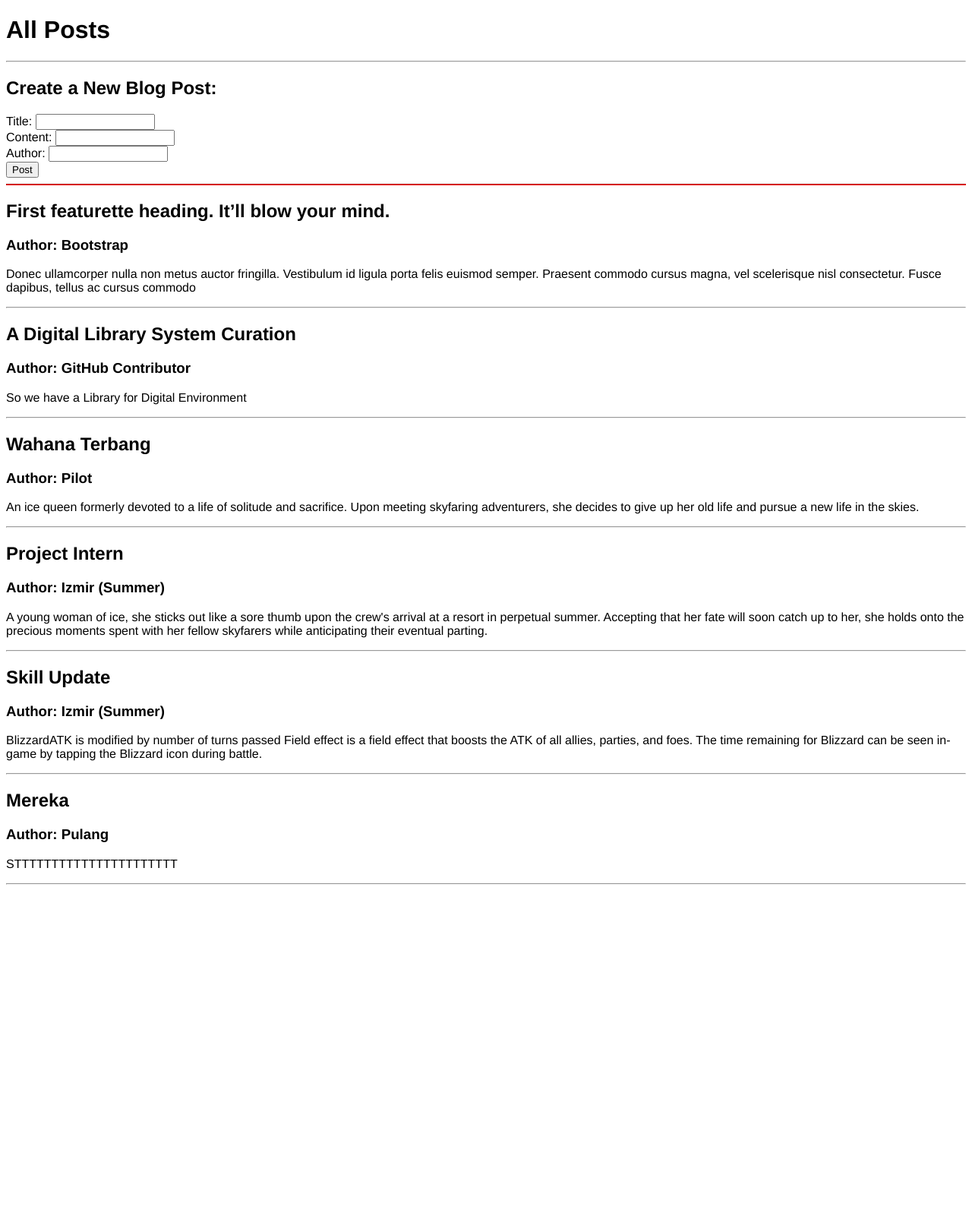
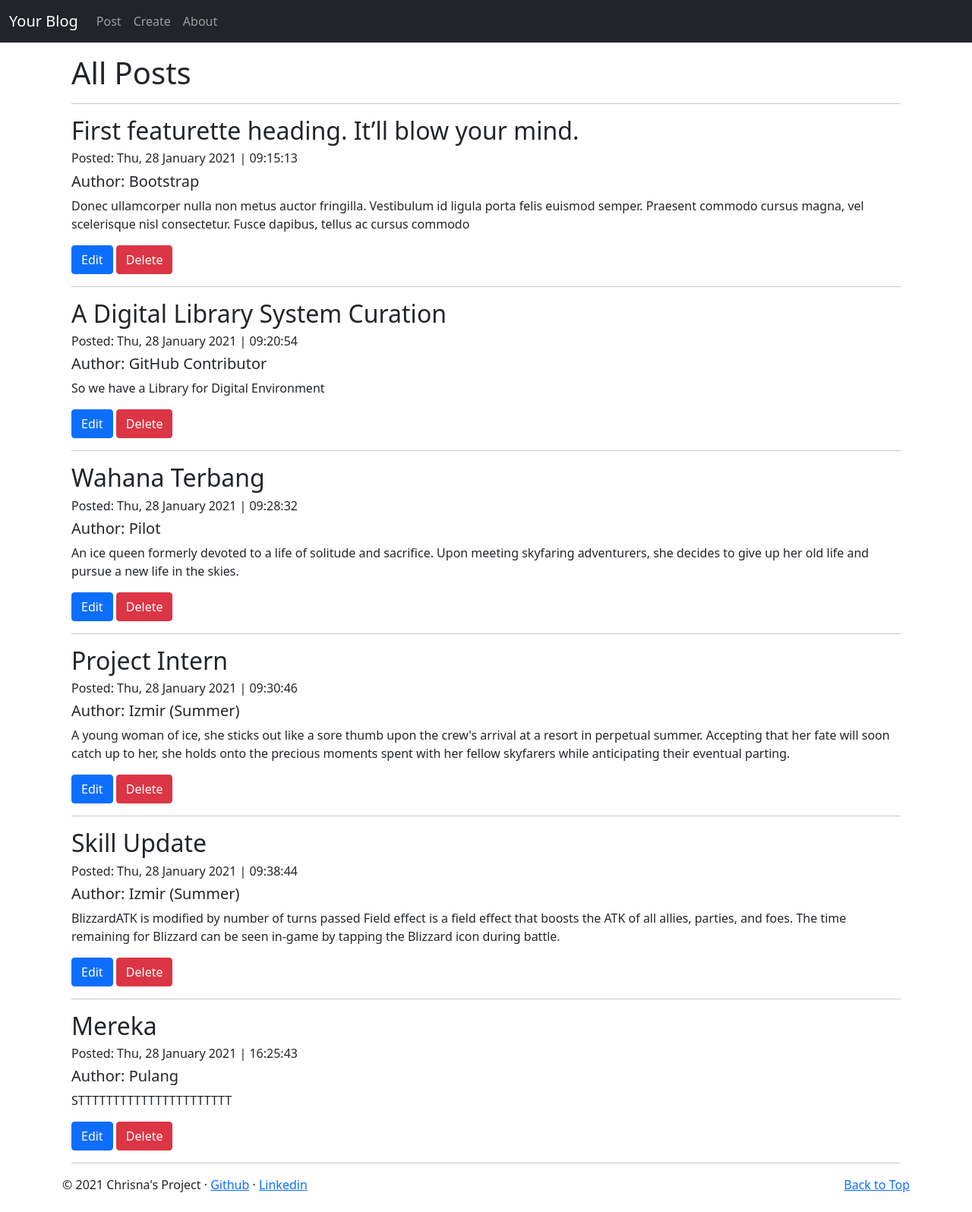
Before and after one commit to chrisnaadhi/flaskblog, a Flask app: page /posts in a window 1280 px wide. Shown: the whole page at 76% size. Before the commit the page ends 1165 px from the top, so only its background shows below. Run offline with Flask 2, Linux system fonts and the light colour scheme; data comes from the database, SQL or seed files in the repository; both versions use the stored data as it was after the commit.

Commit message:
update
Updated for styling

```diff
--- a/app.py
+++ b/main.py
@@ -20,7 +20,12 @@
 def index():
     return render_template('index.html')
 
-@app.route('/posts', methods=['GET', 'POST'])
+@app.route('/posts')
+def view_post():
+    all_posts = BlogPost.query.order_by(BlogPost.date_posted).all()
+    return render_template('posts.html', posts=all_posts)
+
+@app.route('/posts/create', methods=['GET', 'POST'])
 def posts():
 
     if request.method == 'POST':
@@ -30,11 +35,35 @@
         new_post = BlogPost(title=post_title, content=post_content, author=post_author)
         db.session.add(new_post)
         db.session.commit()
+        return redirect('/posts/create')
+    else:
+        all_posts = BlogPost.query.order_by(BlogPost.date_posted).all()
+        return render_template('create.html', posts=all_posts)
+    return render_template('create.html')
+
+@app.route('/posts/delete/<int:id>')
+def delete(id):
+    post = BlogPost.query.get_or_404(id)
+    db.session.delete(post)
+    db.session.commit()
+    return redirect('/posts')
+
+@app.route('/posts/edit/<int:id>', methods=['GET', 'POST'])
+def edit(id):
+
+    post = BlogPost.query.get_or_404(id)
+    if request.method == 'POST':
+        post.title = request.form['title']
+        post.author = request.form['author']
+        post.content = request.form['content']
+        db.session.commit()
         return redirect('/posts')
     else:
-        all_posts = BlogPost.query.order_by(BlogPost.date_posted).all()
-        return render_template('posts.html', posts=all_posts)
-    return render_template('posts.html')
+        return render_template('edit.html', post=post)
+
+@app.route('/about')
+def about():
+    return render_template('/about.html')
 
 if __name__ == "__main__":
     app.run(debug=True)
--- /dev/null
+++ b/static/css/blogpost.css
@@ -0,0 +1,21 @@
+/* MARKETING CONTENT
+-------------------------------------------------- */
+
+/* Center align the text within the three columns below the carousel */
+.marketing .col-lg-4 {
+    margin-bottom: 2rem;
+    text-align: center;
+  }
+.marketing h2 {
+    font-weight: 400;
+  }
+  /* rtl:begin:ignore */
+.marketing .col-lg-4 p {
+    margin-right: .75rem;
+    margin-left: .75rem;
+  }
+
+.marketing-title {
+  text-align: center;
+}
+  /* rtl:end:ignore */
--- a/static/css/main.css
+++ /dev/null
@@ -1,3 +0,0 @@
-* {
-    font-family: 'Helvetica', sans-serif;
-}
--- a/templates/base.html
+++ b/templates/base.html
@@ -3,17 +3,52 @@
 <head>
     <meta charset="UTF-8">
     <meta name="viewport" content="width=device-width, initial-scale=1.0">
-    <link rel="stylesheet" href="{{ url_for('static', filename='css/main.css') }}">
+    <link rel="stylesheet" type="text/css" href="{{ url_for('static', filename='css/blogpost.css') }}">
+    <link href="https://cdn.jsdelivr.net/npm/bootstrap@5.0.0-beta1/dist/css/bootstrap.min.css" rel="stylesheet" integrity="sha384-giJF6kkoqNQ00vy+HMDP7azOuL0xtbfIcaT9wjKHr8RbDVddVHyTfAAsrekwKmP1" crossorigin="anonymous">
+    <link rel="shortcut icon" href="{{ url_for('static', filename='favicon.ico') }}">
     {% block head %}
 
     {% endblock head %}
+</head>
+<body class="pt-5 pb-2">
+<br>
+<div class="container">
+  <header>
+    <nav class="navbar navbar-expand-md navbar-dark fixed-top bg-dark">
+      <div class="container-fluid">
+        <a href="/" class="navbar-brand">Your Blog</a>
+        <button class="navbar-toggler" type="button" data-bs-toggle="collapse"  data-bs-target="#navbarCollapse" aria-controls="navbarCollapse" aria-expanded="false" aria-label="Toggle navigation">
+          <span class="navbar-toggler-icon"></span>
+        </button>
+        <div class="collapse navbar-collapse" id="navbarCollapse">
+            <ul class="navbar-nav me-auto mb-2 mb-md-0">
+                <li class="nav-item">
+                    <a href="/posts" class="nav-link">Post</a>
+                </li>
+                <li class="nav-item">
+                    <a href="/posts/create" class="nav-link">Create</a>
+                </li>
+                <li class="nav-item">
+                    <a href="/about" class="nav-link">About</a>
+                </li>
+            </ul>
+            <!-- Disabled until got search function -->
+            <!-- <form class="d-flex">
+                <input aria-label="search" class="form-control" type="search" placeholder="Search Here">
+                <button class="btn btn-outline-success" type="submit"></button>
+            </form> -->
+        </div>
+      </div>
+    </nav>
+  </header>
+  {% block body %}
 
-</head>
-<body>
-
-    {% block body %}
-
-    {% endblock body %}
-
+  {% endblock body %}
+</div>
+    <script src="https://cdn.jsdelivr.net/npm/bootstrap@5.0.0-beta1/dist/js/bootstrap.bundle.min.js" integrity="sha384-ygbV9kiqUc6oa4msXn9868pTtWMgiQaeYH7/t7LECLbyPA2x65Kgf80OJFdroafW" crossorigin="anonymous"></script>
 </body>
+<footer class="container-lg">
+    <p class="float-end"><a href="#">Back to Top</a></p>
+    <p> &copy; <script>document.write(new Date().getFullYear())</script> Chrisna's Project &middot; <a href="#">Github</a> &middot; <a href="#">Linkedin</a></p>
+</footer>
 </html>
--- a/templates/posts.html
+++ b/templates/posts.html
@@ -2,36 +2,26 @@
 
 
 {% block head %}
-    <title>Blog Post</title>
+    <title>View Posts | Your Blog</title>
 {% endblock head %}
 
-
 {% block body %}
+<div class="container-lg">
     <h1>All Posts</h1>
     <hr>
-        <h2>Create a New Blog Post:</h2>
-        <form action='/posts' method='POST'>
-            Title: <input type="text" name="title" id="title">
-        <br>
-            Content: <input type="text" name="content" id="content">
-        <br>
-            Author: <input type="text" name="author" id="author">
-        <br>
-        <input type="submit" value="Post">
-        </form>
-    <hr style="border-color: red;">
-
     {% for post in posts %}
         <h2>{{ post.title }}</h2>
-
+        <h6>Posted: {{ post.date_posted.strftime("%a, %d %B %Y | %X") }}</h6>
         {% if post.author %}
-            <h3> Author: {{ post.author }}</h3>
+            <h5> Author: {{ post.author }}</h5>
         {% else %}
-            <h3>Author: Unknown</h3>
+            <h5>Author: Unknown</h5>
         {% endif %}
 
         <p>{{ post.content }}</p>
+        <a href="/posts/edit/{{ post.id }}"><button class="btn btn-primary" type="button">Edit</button></a>
+        <a href="/posts/delete/{{ post.id }}"><button class="btn btn-danger" type="button">Delete</button></a>
         <hr>
     {% endfor %}
-
+</div>
 {% endblock body %}
```
Also changed, not shown: templates/about.html (added, +11 -0 lines), templates/create.html (added, +47 -0 lines), templates/edit.html (added, +35 -0 lines), templates/index.html (+61 -1 lines), posts.db, static/favicon.ico (added).
